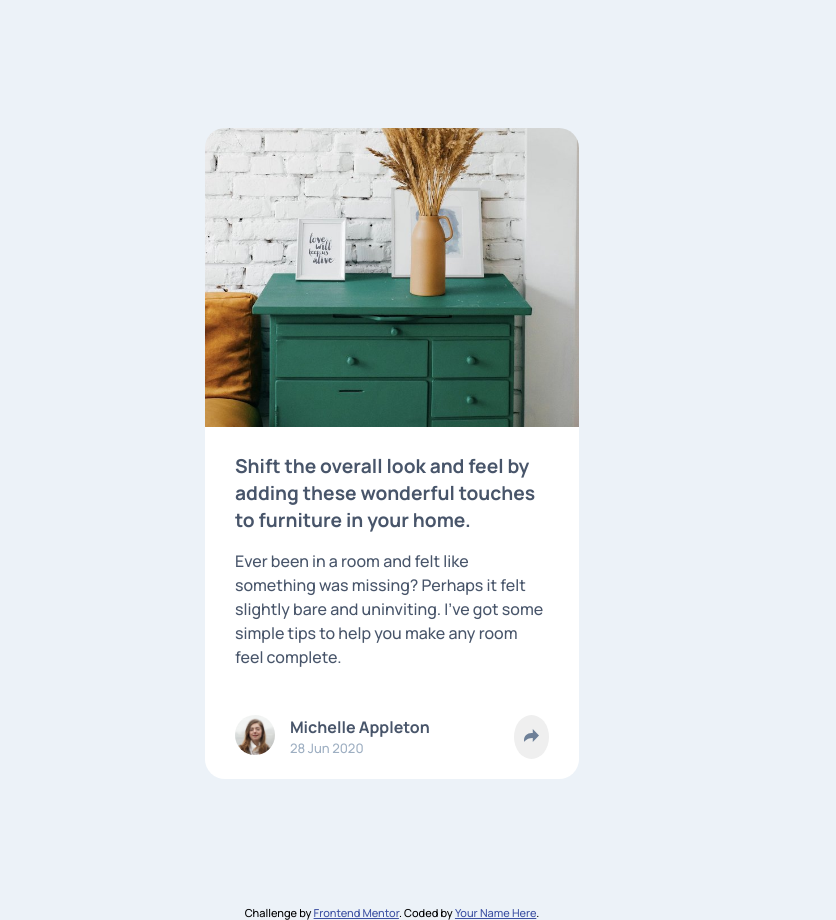
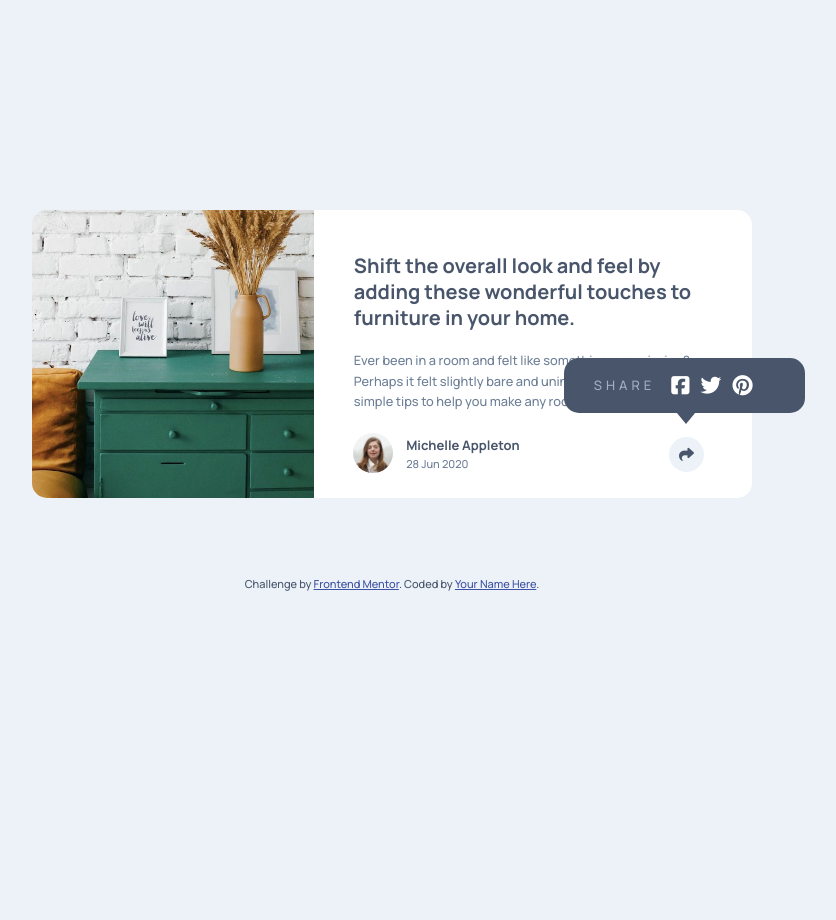
Before and after one commit to Mai40/article-preview-component, a plain HTML site: page index.html in a window 1280 px wide. Shown: the whole page, without its empty margins (248-1084 px from the left). After the commit the page ends 800 px from the top, so only its background shows below. Drawn offline with Linux system fonts and the light colour scheme.

Commit message:
Updated index.html and css

```diff
--- a/css/style.css
+++ b/css/style.css
@@ -10,9 +10,12 @@ Colours
 - Light Grayish Blue: hsl(210, 46%, 95%)
 */
 
+/* General Stuyles */
 @import url("https://fonts.googleapis.com/css2?family=Manrope:wght@500;700&display=swap");
 
-* {
+*,
+*::after,
+*::before {
   margin: 0;
   padding: 0;
   box-sizing: border-box;
@@ -24,98 +27,279 @@ html {
 
 body {
   background-color: hsl(210, 46%, 95%);
+  color: hsl(217, 19%, 35%);
   font-family: "Manrope", sans-serif;
   font-size: 1rem;
+  display: flex;
+  flex-direction: column;
+  justify-content: center;
+  align-items: center;
+  min-height: 100vh;
+  padding: 1.5rem;
+}
+
+li {
+  list-style: none;
 }
 
 figure {
   margin: 0;
 }
-/* img {
+
+img {
   width: 100%;
-} */
-
-h3 {
-  color: hsl(217, 19%, 35%);
-  color: hsl(217, 19%, 35%);
-  font-size: 1.2rem;
-  font-weight: 700;
-  line-height: 1.4;
-  padding-top: 1.6rem;
 }
 
-p {
-  color: hsl(217, 19%, 35%);
-  font-weight: 500;
-  font-size: 1rem;
-  line-height: 1.5;
-  /* padding: 1rem 0 1.6rem 0; */
+/* Card Styles */
+.card {
+  border-radius: 0.9375rem;
+  max-width: 34rem;
+  margin-bottom: 5rem;
+  max-width: 22rem;
+  overflow: hidden;
 }
 
-/* ============= CARD =====*/
-
-.card {
-  margin: 8rem auto;
-  padding: 0 5px;
-  width: 24rem;
+article {
+  background-color: hsl(0, 0%, 100%);
 }
 
-/* card image */
-.top-image {
-  display: block;
+.image-container {
+  background: url(../images/drawers.jpg);
+  background-size: cover;
+  height: 15rem;
   width: 100%;
-  border-top-left-radius: 20px;
-  border-top-right-radius: 20px;
-}
-/* card content */
-.card-content {
-  background-color: white;
-  border-bottom-left-radius: 20px;
-  border-bottom-right-radius: 20px;
-  padding: 0 30px;
 }
 
-.content-info {
-  padding: 1rem 0 1.6rem 0;
+.card-info {
+  padding: 2.5rem 1.875rem 1.25rem;
 }
 
-/* Author section */
+.card-info h2 {
+  font-size: 1rem;
+  font-weight: 700;
+  line-height: 1.3;
+  padding-bottom: 1.2rem;
+}
+
+.card-info p {
+  color: hsl(214, 17%, 51%);
+  font-size: 0.8125rem;
+  font-weight: 500;
+  line-height: 1.6;
+}
+
+/* ===== Footer Styles */
+footer {
+  display: flex;
+  justify-content: space-between;
+  align-items: center;
+  /* background-color: cornflowerblue; */
+  padding: 0.9375rem 1.875rem;
+  position: relative;
+}
+
+/* Author styles */
 .author {
   display: flex;
-  justify-content: space-between;
-  padding: 20px 0;
+  align-items: center;
 }
 
 .author-img {
+  border-radius: 50%;
+  font-size: 0.8125rem;
   width: 40px;
   height: 40px;
-  border-radius: 50px;
 }
 
-.autor-details {
-  display: flex;
-  width: 62%;
-  justify-content: space-between;
+.author-details {
+  margin-left: 0.8rem;
 }
 
-.author-name {
+.author .author-name {
   color: hsl(217, 19%, 35%);
   font-weight: 700;
+  font-size: 0.8125rem;
+  padding-bottom: 0.3rem;
 }
 
-.date {
-  color: hsl(212, 23%, 69%);
-  font-size: 0.8125rem;
+.author .date {
+  color: hsl(214, 17%, 51%);
+  font-size: 0.6875rem;
 }
 
+/* === Share button ===*/
 .share-btn {
+  display: flex;
+  background: hsl(210, 46%, 95%);
   border-radius: 50%;
-  padding: 10px;
-  display: inline-block;
-  border: none;
-  font-size: 15px;
+  cursor: pointer;
+  font-size: 0.9375rem;
+  height: 35px;
+  width: 35px;
+  z-index: 1;
+  display: flex;
+  justify-content: center;
+  align-items: center;
+}
+/* The above code is for the share button.  I had to put a z-index of 1 so that it will show when the share box appears */
+
+/* Share box styles */
+.share-box {
+  background-color: hsl(217, 19%, 35%);
+  color: #fff;
+  display: flex;
+  align-items: center;
+  padding: 0 1.875rem;
+  position: absolute;
+  top: 0;
+  left: 0;
+  bottom: 0;
+  opacity: 0;
+  visibility: hidden;
+  width: 100%;
 }
 
-#hidden {
-  display: hidden;
+.open {
+  visibility: visible;
+  opacity: 1;
 }
+
+.share-box p {
+  color: hsl(210, 23%, 69%);
+  font-size: 0.8125rem;
+  letter-spacing: 4px;
+  text-transform: uppercase;
+}
+
+.share-box ul {
+  display: flex;
+  justify-content: space-between;
+  margin-left: 1rem;
+  width: 30%;
+}
+
+.share-box ul li a {
+  color: #fff;
+}
+
+.share-box ul li i {
+  font-size: 1.3rem;
+}
+
+/* share button - hover, active states */
+
+@media only screen and (min-width: 960px) {
+  /*
+  The share box becomes hidden so had to add overflow to the card to prevent this
+  */
+  .card {
+    display: flex;
+    height: 18rem;
+    max-width: 45rem;
+    overflow: unset;
+  }
+
+  .image-container {
+    border-top-left-radius: 15px;
+    border-bottom-left-radius: 15px;
+    height: 100%;
+    flex: 1;
+    flex: 0.9;
+  }
+
+  article {
+    border-top-right-radius: 15px;
+    border-bottom-right-radius: 15px;
+    flex: 1.5;
+    flex: 1.4;
+  }
+
+  /*   .card-info {
+    padding: 3.3rem 2.5rem 1.5rem;
+  } */
+  .card-info {
+    padding: 3rem 2.5rem 0.4rem;
+    padding: 2.7rem 2.5rem 0.4rem;
+  }
+
+  .card-info h2 {
+    font-size: 1.4rem;
+    font-size: 1.25rem;
+  }
+
+  .card-info p {
+    font-size: 0.8rem;
+  }
+
+  /* Footer */
+
+  /* footer {
+    padding-left: 2.5rem;
+  } */
+
+  footer {
+    padding-right: 3rem;
+  }
+  .author {
+    margin-left: 0.6rem;
+  }
+
+  .share-box {
+    height: 55px;
+    width: 55%;
+    border-radius: 15px;
+    left: 250px;
+    bottom: 100px;
+    top: -60px;
+    display: flex;
+  }
+
+  .share-box ul {
+    display: flex;
+    justify-content: space-between;
+    align-items: center;
+  }
+
+  .share-box ul li {
+    /* display: flex; */
+    margin-right: 0.7rem;
+  }
+
+  .share-box::after {
+    position: absolute;
+    top: 90%;
+    left: 45%;
+    content: "";
+    width: 0px;
+    height: 0px;
+    border-style: solid;
+    border-width: 17px 14.5px 0 14.5px;
+    border-color: hsl(217, 19%, 35%) transparent transparent transparent;
+    transform: rotate(0deg);
+  }
+}
+
+/*
+@media min-width: 960px
+This works best - need to investigate why this works
+.image-container {
+    height: 100%;
+    flex: 1;
+  }
+
+  article {
+    flex: 1.6;
+  } */
+
+/* for the share box to be seen
+  .open class - visiablity: visable and opacity to 1
+
+  using content
+  .share-box - content is set to empty
+  position - absolute
+  top, left, bottom
+  width, background color
+
+  ALSO
+  there is a trangle positioned under the facebook icon pointing towards the share button
+  */
--- a/index.html
+++ b/index.html
@@ -11,6 +11,10 @@
       sizes="32x32"
       href="./images/favicon-32x32.png"
     />
+    <script
+      src="https://kit.fontawesome.com/b467cd36f8.js"
+      crossorigin="anonymous"
+    ></script>
 
     <title>Frontend Mentor | Article preview component</title>
     <link rel="stylesheet" href="./css/normalize.css" />
@@ -28,21 +32,21 @@
   </head>
   <body>
     <div class="card">
-      <figure class="main-image">
-        <img src="./images/drawers.jpg" alt="" class="top-image" />
-      </figure>
-      <div class="card-content">
-        <h3>
+      <div class="image-container"></div>
+      <article>
+        <div class="card-info">
+          <h2>
             Shift the overall look and feel by adding these wonderful touches to
             furniture in your home.
-        </h3>
+          </h2>
           <p class="content-info">
             Ever been in a room and felt like something was missing? Perhaps it
             felt slightly bare and uninviting. I’ve got some simple tips to help
             you make any room feel complete.
           </p>
+        </div>
+        <footer>
           <div class="author">
-          <div class="autor-details">
             <figure>
               <img
                 src="./images/avatar-michelle.jpg"
@@ -50,32 +54,31 @@
                 class="author-img"
               />
             </figure>
-            <div class="author-info">
+            <div class="author-details">
               <p class="author-name">Michelle Appleton</p>
               <p class="date">28 Jun 2020</p>
             </div>
           </div>
-          <button class="share-btn">
-            <img src="./images/icon-share.svg" alt="share image" />
-          </button>
+          <div class="share-btn">
+            <i class="fa-solid fa-share"></i>
           </div>
-        <!-- <div class="share" id="hidden">
+          <div class="share-box open">
             <p>share</p>
-          <div class="social-media-icons">
-            <img src="./images/icon-facebook.svg" alt="facebook" />
-            <img src="./images/icon-twitter.svg" alt="twitter" />
-            <img src="./images/icon-pinterest.svg" alt="pinterest" />
+            <ul>
+              <li>
+                <a href="#"> <i class="fa-brands fa-square-facebook"></i></a>
+              </li>
+              <li>
+                <a href="#"><i class="fa-brands fa-twitter"></i></a>
+              </li>
+              <li>
+                <a href="#"><i class="fa-brands fa-pinterest"></i></a>
+              </li>
+            </ul>
           </div>
-          <img
-            src="./images/icon-share.svg"
-            alt="share image"
-            class="share-icon"
-            id="share-icon"
-          />
-        </div> -->
+        </footer>
+      </article>
     </div>
-    </div>
-    <!-- end of card-->
 
     <div class="attribution">
       Challenge by
@@ -83,6 +86,7 @@
         >Frontend Mentor</a
       >. Coded by <a href="#">Your Name Here</a>.
     </div>
-    <script src="./js/script.js"></script>
+    <!-- <script src="./js/script.js"></script> -->
+    <script src="./js/app.js"></script>
   </body>
 </html>
```
Lines whose indentation alone changed are shown as unchanged.
